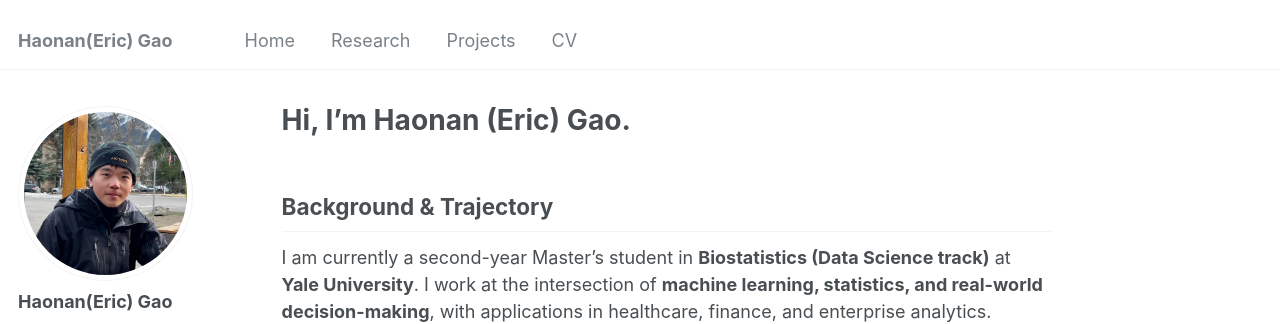
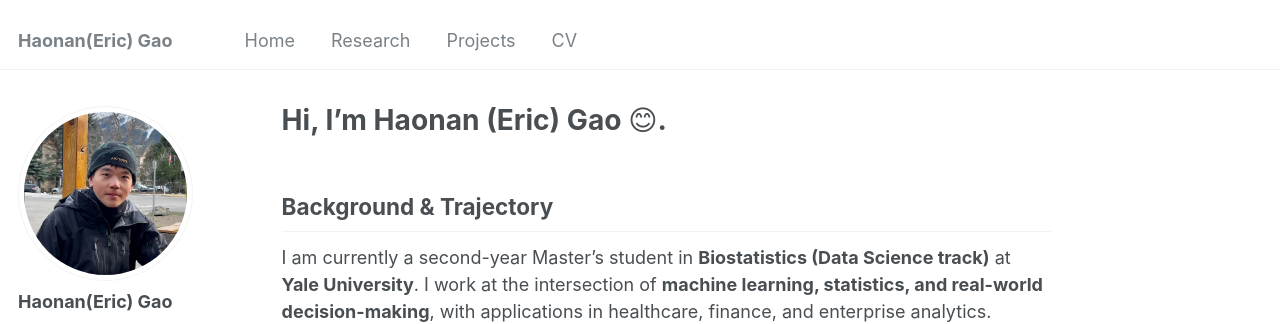
Before and after one commit to rampageoppa/rampageoppa.github.io, a Jekyll site: the page built from _pages/home.md, in a window 1280 px wide and 900 px high. Shown: the top 324 px of the window. Built offline with Jekyll 4.4.1, drawn with Linux system fonts in a browser that asks for light colours; some web fonts are replaced.

```diff
--- a/_pages/home.md
+++ b/_pages/home.md
@@ -1,6 +1,6 @@
 ---
 permalink: /
-title: "Hi, I'm Haonan (Eric) Gao."
+title: "Hi, I'm Haonan (Eric) Gao 😊."
 author_profile: true
 redirect_from:
   - /home/
```
